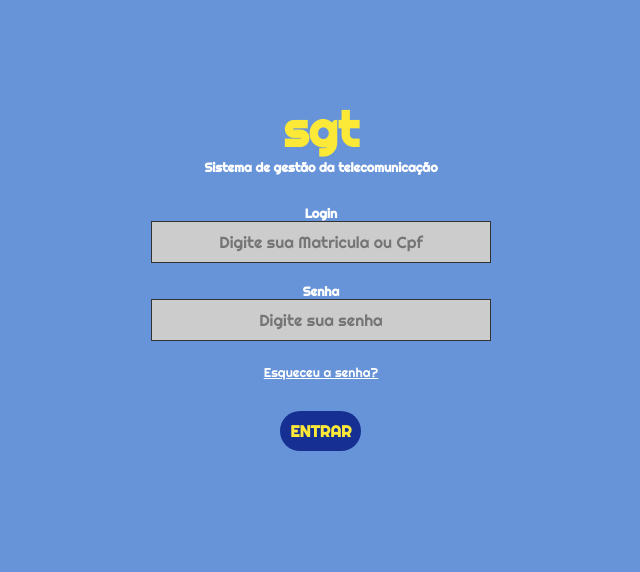
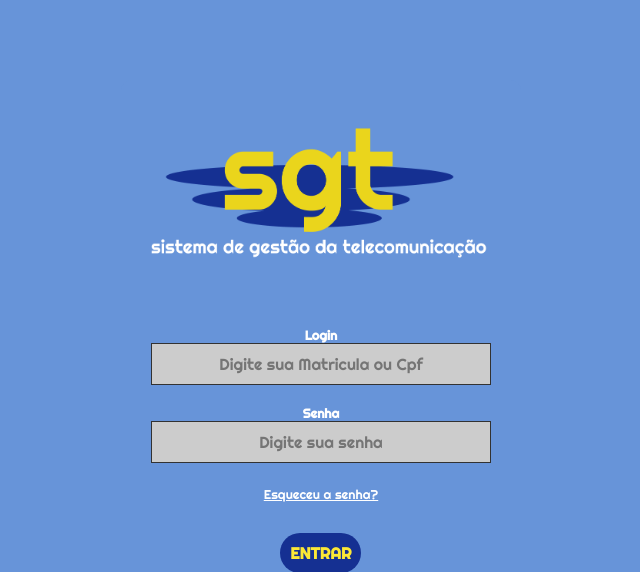
Before and after one commit to thiagotw10/projeto_empresa, a PHP site: page / in a window 1280 px wide. Shown: the top 572 px of the page, without its empty margins (319-959 px from the left). Run offline with PHP 8.4, Linux system fonts and the light colour scheme.

Commit message:
projeto_empresa

```diff
--- a/index.php
+++ b/index.php
@@ -12,8 +12,7 @@
 </head>
 <body>
     <div id="login-container">
-        <h1>sgt</h1>
-        <h2>Sistema de gestão da telecomunicação</h2>
+    <img src="img/logo.png">
         <form action="login.php" method="POST">
             <label for="email">Login</label>
             <input type="text" name="usuario" id="email" placeholder="Digite sua Matricula ou Cpf" autocomplete="off">
--- a/styles.css
+++ b/styles.css
@@ -13,6 +13,11 @@
 body{
     background-color: #6794d9;
 
+}
+
+#login-container img{
+    max-width: 100%;
+    height: auto;
 }
 
 h1{
@@ -99,3 +104,7 @@ input[type="submit"]:hover{
     background-color: #1b223c;
     transition: .5s;
 }
+
+img{
+
+}
```
